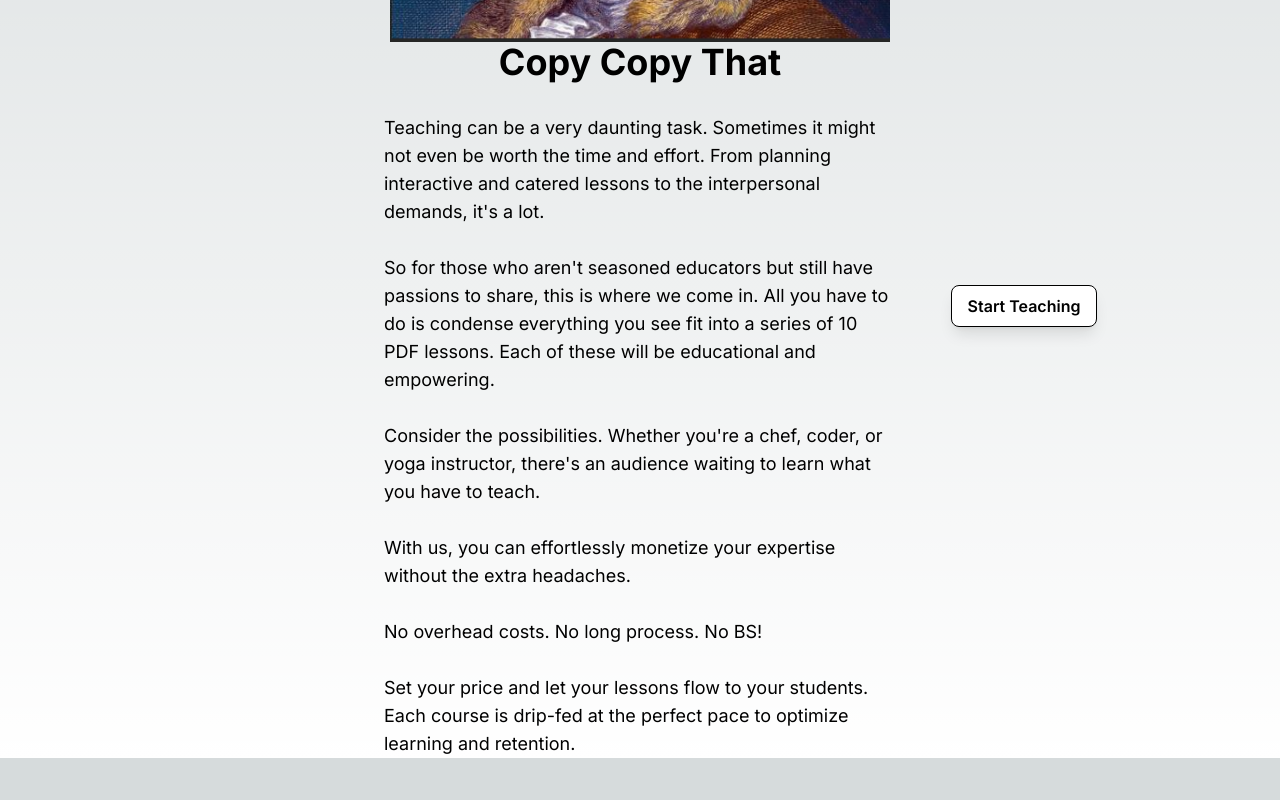
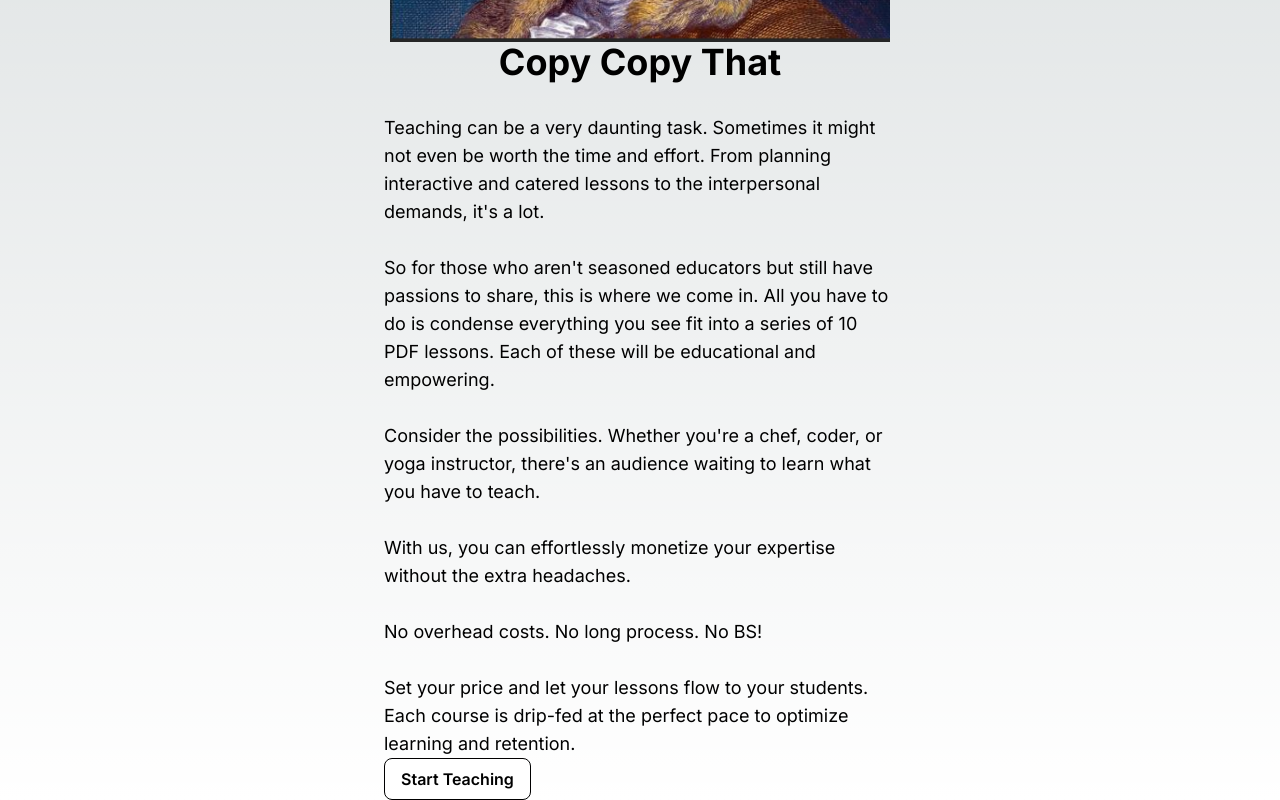
Before and after one commit to neeld3/VisceralGEO, a Next.js app: page / in a window 1280 px wide. Shown: the part 433-1233 px from the top of the page. Before the commit the page ends 1191 px from the top, so only its background shows below. Built offline with nearby package versions, Linux system fonts and the light colour scheme.

Commit message:
Update page.tsx

```diff
--- a/app/page.tsx
+++ b/app/page.tsx
@@ -20,11 +20,9 @@ export default function Home() {
           No overhead costs. No long process. No BS!<br /><br />
           Set your price and let your lessons flow to your students. Each course is drip-fed at the perfect pace to optimize learning and retention.<br />
         </p>
-        <div className="fixed bottom-10 w-full text-center">
-          <button className="bg-white border border-black text-black py-2 px-4 rounded-lg font-semibold shadow-lg hover:bg-gray-100 transition duration-300">
-            Start Teaching
-          </button>
-        </div>
+        <button className="bg-white border border-black text-black py-2 px-4 rounded-lg font-semibold hover:bg-gray-100 transition duration-300">
+          Start Teaching
+        </button>
       </div>
     </main>
   );
```
